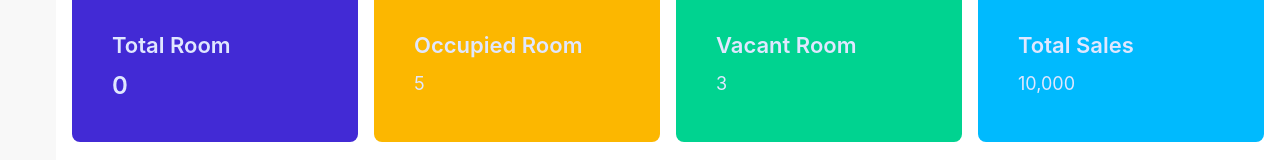
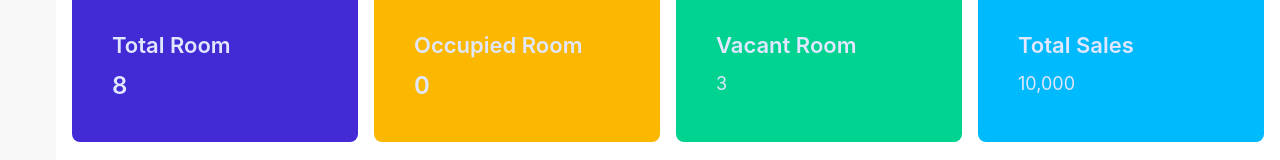
Before and after one commit to Jomerubaldo/BoardingHouse-Management-System, a React app in the folder frontend/: page / in a window 1280 px wide. Shown: the part 143-303 px from the top of the page. Built offline with nearby package versions, Linux system fonts and the light colour scheme; no server answers; the HTML template or start-up script is replaced by a standard one.

Commit message:
style: add an font-bold

```diff
--- a/frontend/src/pages/Dashboard.jsx
+++ b/frontend/src/pages/Dashboard.jsx
@@ -16,11 +16,6 @@ function Dashboard() {
     fetchTotalRoom();
   }, []);
 
-  // para mag realod agad ang data pagkatapos mag create or update or delete parang live processing
-  // useEffect(() => {
-  //   fetchTotalRoom(); // pwede i declared sa post,put,delete para every done ng process is makikita live value
-  // }, []);
-
   return (
     <div className="@container">
       <div className="flex flex-col gap-5">
@@ -28,21 +23,17 @@ function Dashboard() {
           Dashboard Overview
         </div>
         <div className="grid grid-cols-1 sm:grid-cols-2 lg:grid-cols-4 xl:grid-cols-4 gap-4">
-          {/* <StatsCard title="Total Room" value="7" className="bg-primary" />
-          <StatsCard title="Vacant Room" value="3" className="bg-warning" />
-          <StatsCard title="Occupied Room" value="4" className="bg-success" />
-          <StatsCard title="Total Sales" value="8500" className="bg-info" /> */}
           <div className="card bg-primary text-primary-content w-auto md:card-md lg:card-lg xl:card-xl">
             <div className="card-body">
               <h2 className="card-title">Total Room</h2>
-              <p className='text-2xl font-semibold'>{getTotalRoom}</p>
+              <p className="text-2xl font-semibold">8</p>
             </div>
           </div>
 
           <div className="card bg-warning text-primary-content w-auto md:card-md lg:card-lg xl:card-xl">
             <div className="card-body">
               <h2 className="card-title">Occupied Room</h2>
-              <p>5</p>
+              <p className="text-2xl font-semibold">{getTotalRoom}</p>
             </div>
           </div>
 
```
